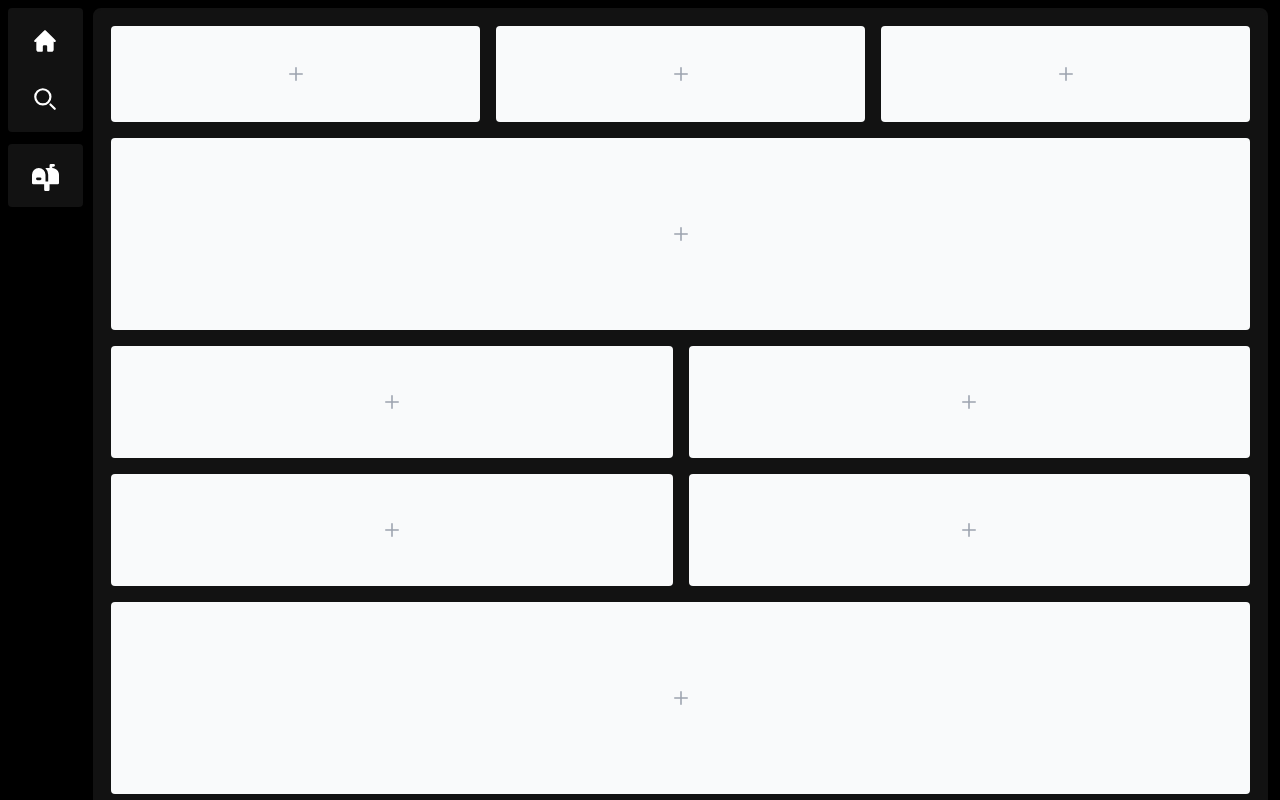
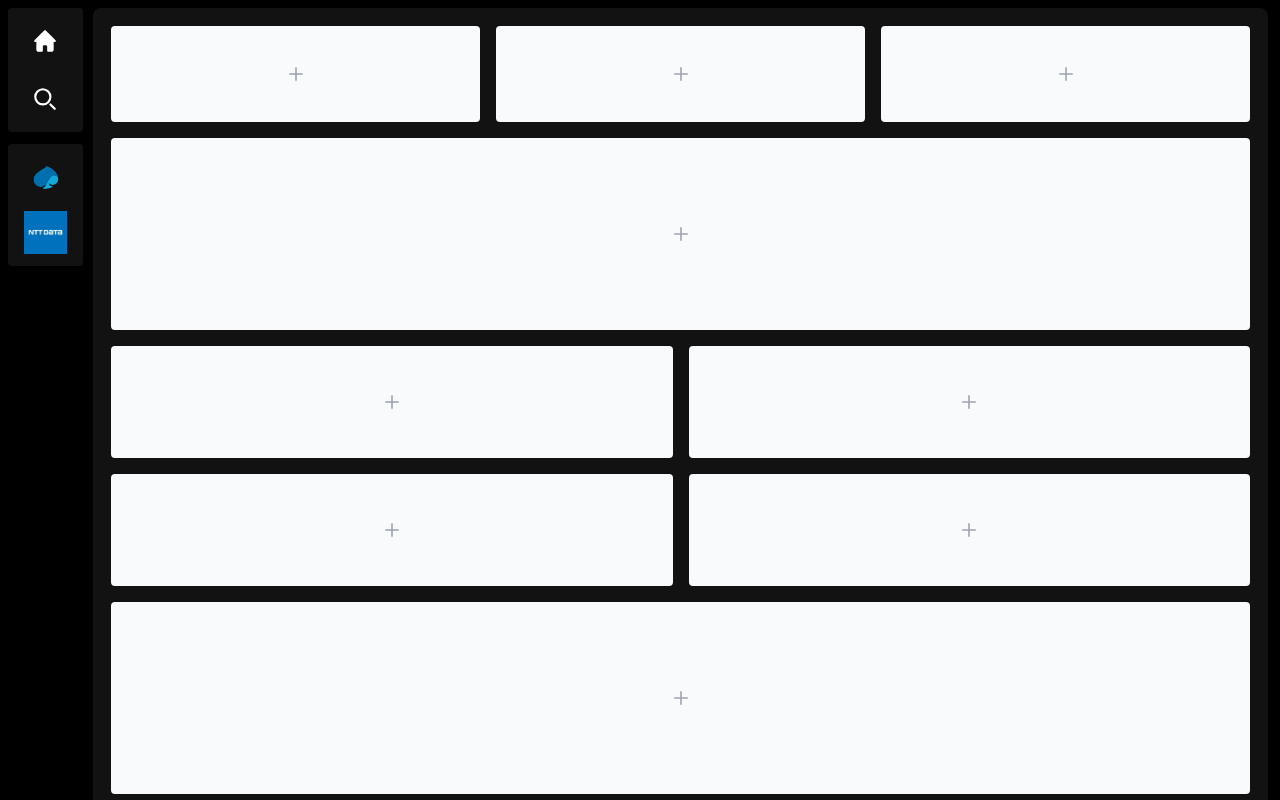
Before and after one commit to DaviidBlanch/devQ, a React (Vite) app: page / in a window 1280 px wide. Shown: the top 800 px of the page. Built offline with nearby package versions, Linux system fonts and the light colour scheme.

Commit message:
Upload images

```diff
--- a/src/components/Navegation.tsx
+++ b/src/components/Navegation.tsx
@@ -19,12 +19,11 @@ export default function Navegation() {
             </div>
             <div className="h-full mt-3 rounded overflow-y-auto bg-[#121212]">
                 <ul className="space-y-2 font-medium py-2 px-3">
-                    <li className="py-2 pt-3 px-3">
-                        <a href="#" className="flex items-center group">
-                            <svg className="flex-shrink-0 text-white transition duration-75" aria-hidden="true" xmlns="http://www.w3.org/2000/svg" fill="currentColor" viewBox="0 0 20 20">
-                                <path d="m17.418 3.623-.018-.008a6.713 6.713 0 0 0-2.4-.569V2h1a1 1 0 1 0 0-2h-2a1 1 0 0 0-1 1v2H9.89A6.977 6.977 0 0 1 12 8v5h-2V8A5 5 0 1 0 0 8v6a1 1 0 0 0 1 1h8v4a1 1 0 0 0 1 1h2a1 1 0 0 0 1-1v-4h6a1 1 0 0 0 1-1V8a5 5 0 0 0-2.582-4.377ZM6 12H4a1 1 0 0 1 0-2h2a1 1 0 0 1 0 2Z" />
-                            </svg>
-                        </a>
+                    <li className="py-2 pt-3 px-1 hover:bg-[#2323238c] rounded">
+                        <img src="/images/CapgeminiLogo.webp" className="flex items-center group" alt="Capgemini" />
+                    </li>
+                    <li className="py-1 px-1 hover:bg-[#2323238c] rounded">
+                        <img src="/images/NttDataLogo.webp" className="flex items-center group" alt="Ntt Data" />
                     </li>
                 </ul>
             </div>
```
Also changed, not shown: public/images/CapgeminiLogo.webp (added), public/images/NttDataLogo.webp (added).
